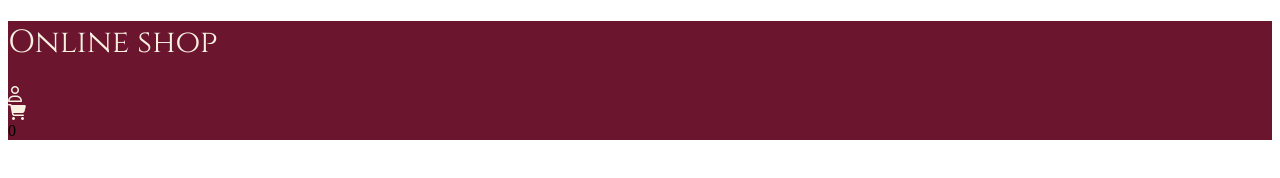
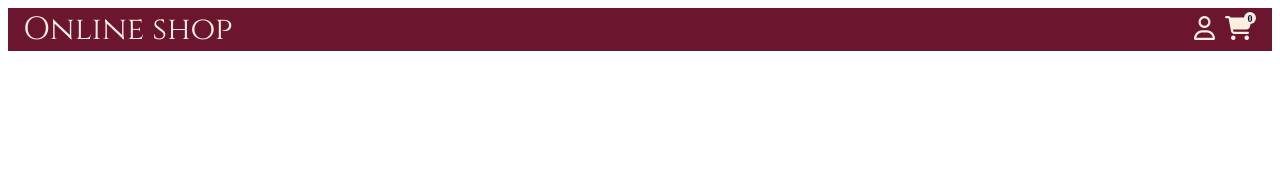
Before and after one commit to Siri-AnnNoroff/Exam-Project-1, a plain HTML site: page index.html in a window 1280 px wide. Drawn offline with Linux system fonts and the light colour scheme.

Commit message:
header
header coded with css. No js/cart logic

```diff
--- a/css/styles.css
+++ b/css/styles.css
@@ -7,14 +7,46 @@
 
 header, footer {
     background-color:var(--red-contrast-color);
+    display: flex;
+    align-items: center;
+    justify-content: space-between;
 }
 
 h1 {
+    margin: 0px;
     color: var(--light-text-color);
     font-family: "Cinzel";
     font-weight: 400;
+    padding-left: 15px;
 }
 
 i {
     color: var(--light-text-color);
 }
+
+.icons {
+    display: flex;
+    align-items: center;
+    gap: 10px;
+    padding-right: 20px;
+}
+
+.icons a {
+  position: relative;
+  font-size: 24px;
+}
+
+.cart-badge {
+  position: absolute;
+  top: -4px;
+  right: -4px;
+  min-width: 12px;
+  height: 12px;
+  display: grid;
+  place-items: center;
+  border-radius: 100px;
+  background: var(--light-text-color);
+  color: var(--dark-text-color);
+  font-size: 10px;
+  font-weight: 700;
+}
--- a/index.html
+++ b/index.html
@@ -22,18 +22,17 @@
   </head>
   <body>
     <header>
-      <h1>Online shop</h1>
-      <div class="login">
-        <a href=""></a>
-        <i class="fa-regular fa-user"></i>
-      </div>
-      <div class="cart">
-        <div class="cart-icon">
-          <a href="checkout/index.html">
-            <i class="fa-solid fa-cart-shopping"></i>
-          </a>
-        </div>
-        <div><span class="cart-badge">0</span></div>
+      <h1 class="logo">Online shop</h1>
+
+      <div class="icons">
+        <a href="/account/login.html" aria-label="Account">
+          <i class="fa-regular fa-user"></i>
+        </a>
+
+        <a href="" class="cart" aria-label="Cart">
+          <i class="fa-solid fa-cart-shopping"></i>
+          <span class="cart-badge">0</span>
+        </a>
       </div>
     </header>
     <main></main>
```
